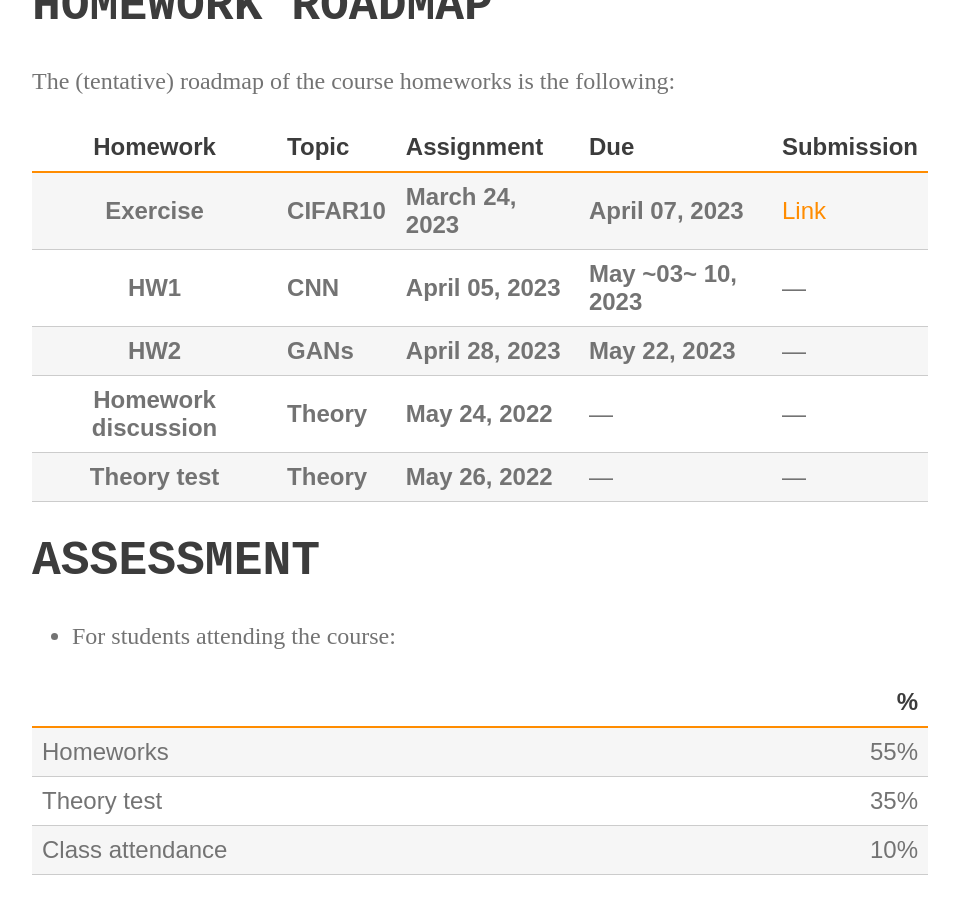
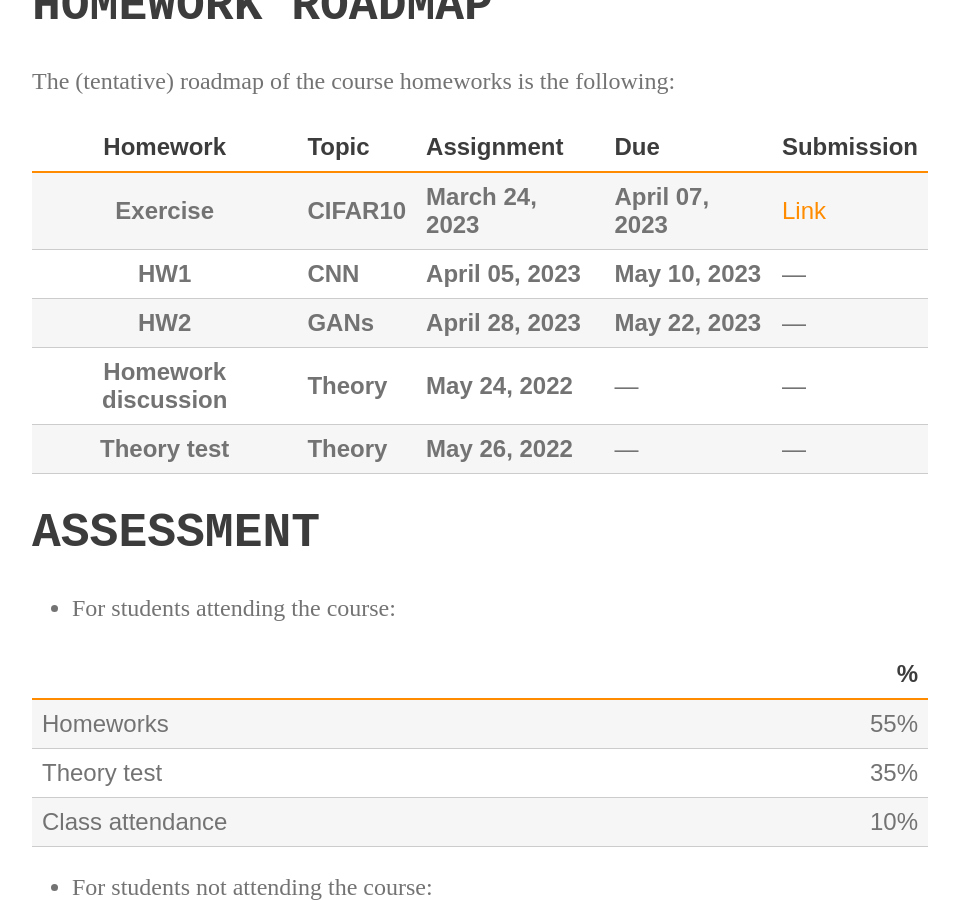
Before and after one commit to perceivelab/knowledge-discovery-course, a Jekyll site: the page built from index.md, in a window 1280 px wide and 900 px high, scrolled down 1404 px. Shown: the whole window, without its empty margins (160-1119 px from the left). Built offline with Jekyll 4.4.1, drawn with Linux system fonts in a browser that asks for light colours; our own code applies the rules of GitHub Pages for plain Markdown files.

Commit message:
Update index.md

```diff
--- a/index.md
+++ b/index.md
@@ -30,7 +30,7 @@ The (tentative) roadmap of the course homeworks is the following:
 | Homework | Topic              | Assignment    | Due          | Submission |
 | :-------:| ------------------ | --------------- | -------          | --- |
 | **Exercise**     | **CIFAR10**    | **March 24, 2023** | **April 07, 2023**   | [Link](https://docs.google.com/forms/d/e/1FAIpQLScSW8yJj26Zt8aqpVN4ssa89LtUq_plwtUEtFocjnTy66WM5Q/viewform?usp=pp_url) |
-| **HW1**     | **CNN**    | **April 05, 2023** | **May ~03~ 10, 2023**   | --- |
+| **HW1**     | **CNN**    | **April 05, 2023** | **May 10, 2023**   | --- |
 | **HW2**      | **GANs** | **April 28, 2023** | **May 22, 2023**    | --- |
 | **Homework discussion**      | **Theory** | **May 24, 2022** | ---   | --- |
 | **Theory test**      | **Theory** | **May 26, 2022** | ---   | --- |
```
